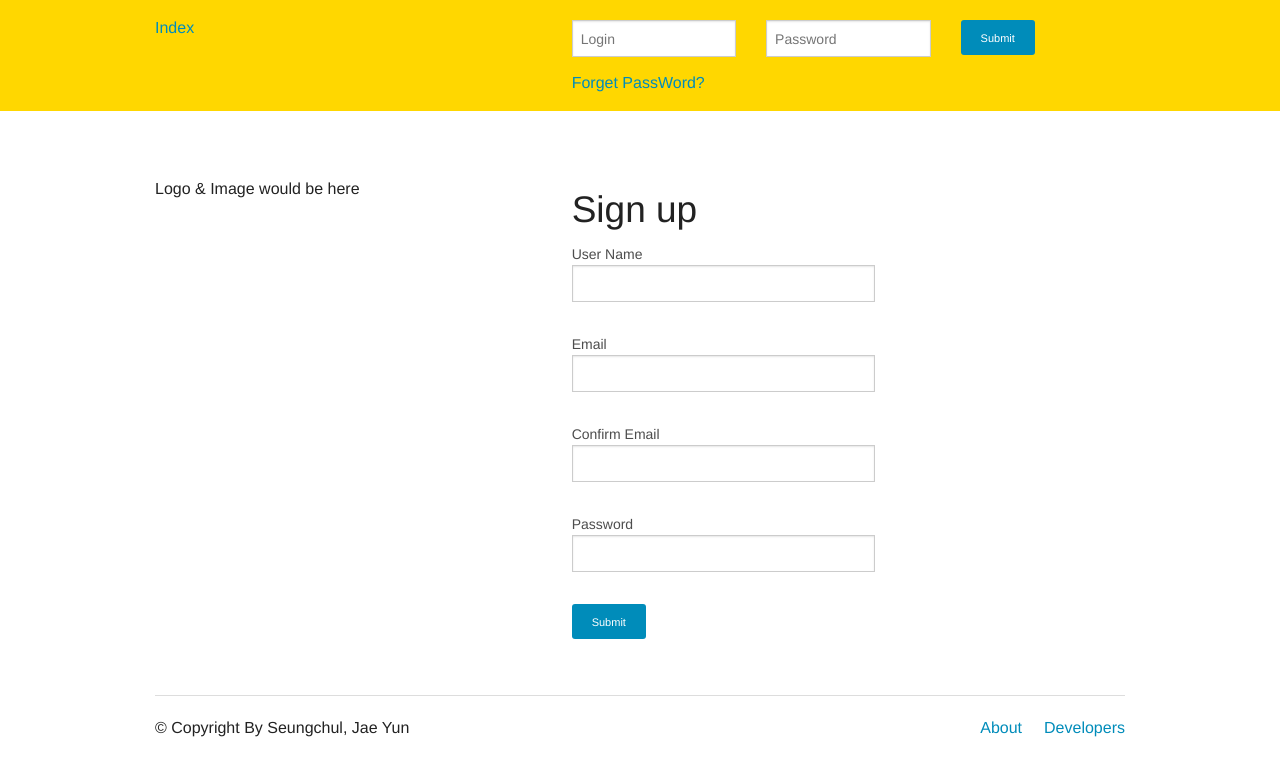
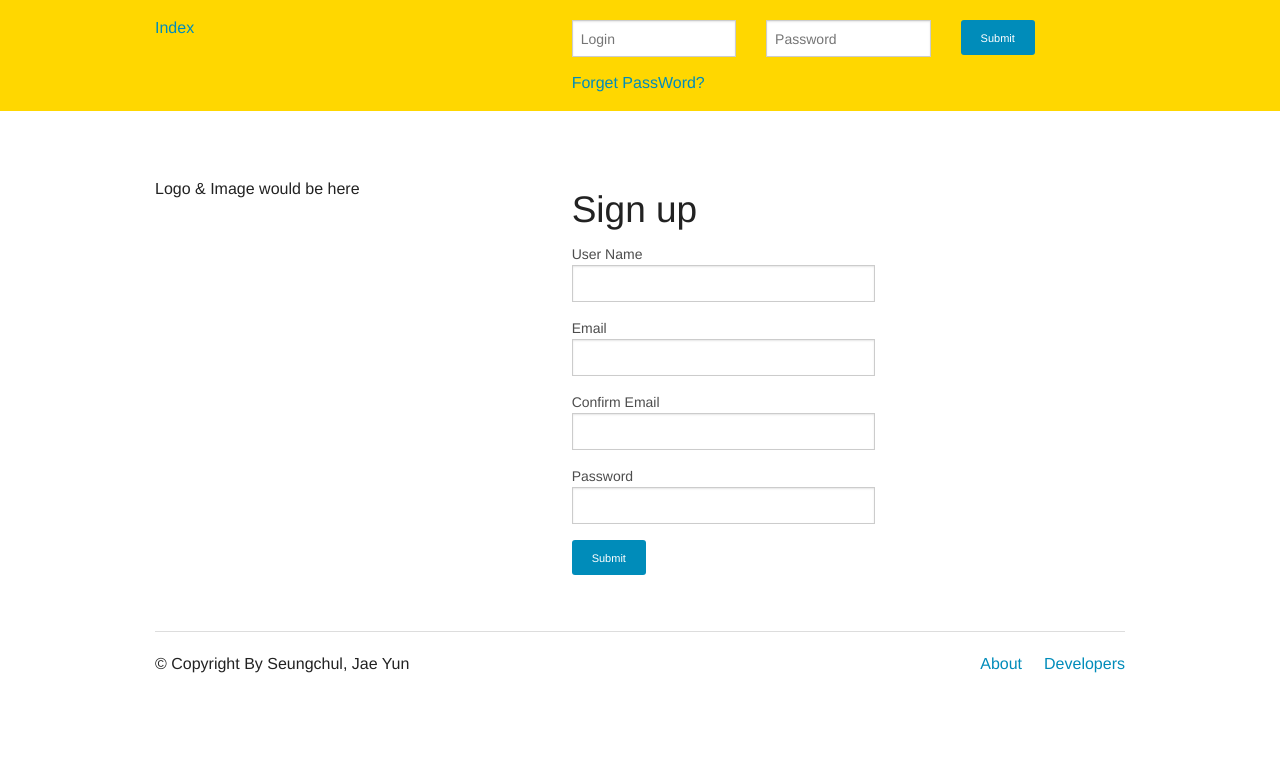
Before and after one commit to jameslee8611/CustomizedSocialPage, a PHP site: page /CustomizedSocialPage/ in a window 1280 px wide. Shown: the top 776 px of the page. Run offline with PHP 8.4, Linux system fonts and the light colour scheme.

Commit message:
1. fix signup page style

```diff
--- a/libs/Router.php
+++ b/libs/Router.php
@@ -29,6 +29,10 @@ class Router {
         }
         else
         {
+//            require 'controllers/index.php';
+//            $controller = new Index();
+//            $controller->index();
+//            return false;
             require 'controllers/error.php';
             $controller = new Error();
             $controller->index();
--- a/nbproject/private/private.xml
+++ b/nbproject/private/private.xml
@@ -2,6 +2,8 @@
 <project-private xmlns="http://www.netbeans.org/ns/project-private/1">
     <editor-bookmarks xmlns="http://www.netbeans.org/ns/editor-bookmarks/2" lastBookmarkId="0"/>
     <open-files xmlns="http://www.netbeans.org/ns/projectui-open-files/2">
-        <group/>
+        <group>
+            <file>file:/Applications/MAMP/htdocs/CustomizedSocialPage/libs/Router.php</file>
+        </group>
     </open-files>
 </project-private>
--- a/views/index/signup.php
+++ b/views/index/signup.php
@@ -46,11 +46,31 @@
             <h2>Sign up</h2>
             <div>
                 <form action="signup" method="post">
-                    <label>User Name</label><input type="text" name="username" /><br />
-                    <label>Email</label><input type="text" name="email"/><br />
-                    <label>Confirm Email</label><input type="text" name="confirmemail"/><br />
-                    <label>Password</label><input type="password" name="password" /><br />
-                    <label></label><input class="custom-tiny radius button " type="submit" />
+                    <div class="row">
+                        <div class="large-12 column">
+                            <label>User Name<input type="text" name="username" /></label>
+                        </div>
+                    </div>
+                    <div class="row">
+                        <div class="large-12 column">
+                            <label>Email<input type="text" name="email"/></label>
+                        </div>
+                    </div>
+                    <div class="row">
+                        <div class="large-12 column">
+                            <label>Confirm Email<input type="text" name="confirmemail"/></label>
+                        </div>
+                    </div>
+                    <div class="row">
+                        <div class="large-12 column">
+                            <label>Password<input type="password" name="password" /></label>
+                        </div>
+                    </div>
+                    <div class="row">
+                        <div class="large-12 column">
+                            <label><input class="custom-tiny radius button " type="submit" /></label>
+                        </div>
+                    </div>
                 </form>
             </div>
         </div>
```
